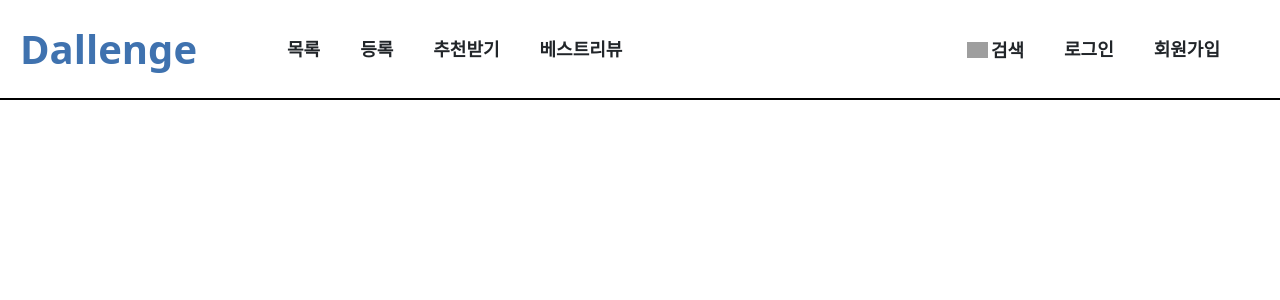
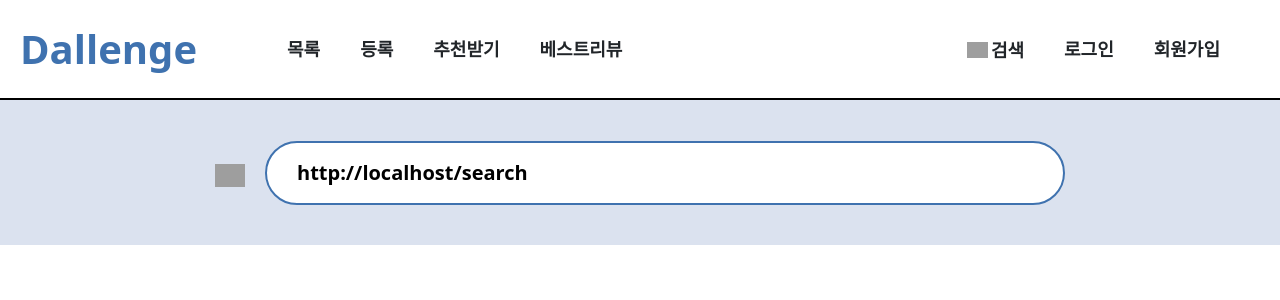
Before and after one commit to dallenge/Front, a React (Create React App) app: page /search in a window 1280 px wide. Shown: the top 300 px of the page. Built offline with nearby package versions, Linux system fonts and the light colour scheme; no server answers; grey boxes are pictures that could not be loaded.

Commit message:
:sparkles: Feat : 제목으로 검색하기 기능

```diff
--- a/src/App.tsx
+++ b/src/App.tsx
@@ -12,6 +12,7 @@ import CreateChallenge from './Routes/CreateChallenge';
 import PwEdit from './Routes/PwEdit';
 import Withdrawal from './Routes/Withdrawal';
 import ProgressChallengeEdit from './Routes/ProgressChallengeEdit';
+import SearchPage from './Routes/SearchPage';
 
 function App() {
   return (
@@ -25,11 +26,11 @@ function App() {
         <Route path="/my-page" element={<Mypage />} />
         <Route path="/challengelist" element={<ChallengeList />} />
         <Route path="/createchallenge" element={<CreateChallenge />} />
-        {/* <Route path="my-page/modify" element={<Modify />} /> */}
         <Route path="/my-page/modify/profile-edit" element={<ProfileEdit />} />
         <Route path="/my-page/modify/password-edit" element={<PwEdit />} />
         <Route path="/my-page/modify/withdrawal" element={<Withdrawal />} />
         <Route path="my-page/modify/progress-challenge-edit" element={<ProgressChallengeEdit />} />
+        <Route path="/search/*" element={<SearchPage />} />
       </Routes>
     </div>
   );
--- a/src/Components/Searchbar.tsx
+++ b/src/Components/Searchbar.tsx
@@ -1,8 +1,6 @@
 import styled from 'styled-components';
 import React, { useState, useRef, useEffect } from 'react';
 import CONSTANT_INFO from '../Constant/Constant';
-import { useNavigate } from 'react-router-dom';
-import SearchPage from '../Routes/SearchPage';
 
 const SearchbarDiv = styled.div`
   display: inline-block;
@@ -47,7 +45,6 @@ interface Props {
 export default function Searchbar({ closeBar }: Props) {
   const SEARCH_IMAGE_URL = CONSTANT_INFO.IMAGE_URL.SEARCH_IMAGE_URL;
 
-  const navigate = useNavigate();
   const [searchText, setSearchText] = useState<string>('');
 
   const inputRef = useRef<HTMLInputElement>(null);
@@ -66,8 +63,7 @@ export default function Searchbar({ closeBar }: Props) {
     if (!searchText) {
       alert('검색어를 입력해주세요');
     } else {
-      // <SearchPage searchText={searchText} />;
-      navigate(`/search?search=${searchText}`);
+      window.location.href = `/search?search=${searchText}`;
       closeBar();
     }
   };
--- a/src/Routes/SearchPage.tsx
+++ b/src/Routes/SearchPage.tsx
@@ -1,7 +1,142 @@
+import axios from 'axios';
+import { useEffect, useState } from 'react';
+import { useNavigate } from 'react-router-dom';
+import styled from 'styled-components';
+import CONSTANT_INFO from '../Constant/Constant';
+import URL from '../Url';
+
+const InputContainer = styled.div`
+  background: var(--color-sky);
+  height: 145px;
+  display: flex;
+  align-items: center;
+  justify-content: center;
+`;
+
+const Input = styled.input`
+  font-weight: bold;
+  font-size: 20px;
+  width: 800px;
+  height: 43px;
+  border-radius: 33px;
+  padding: 30px;
+  margin-left: 20px;
+  border: 2px solid var(--color-blue);
+  &: focus-visible {
+    outline: none;
+  }
+`;
+
+const Button = styled.button`
+  margin-left: 20px;
+  display: none;
+`;
+
+const Image = styled.img`
+  width: 30px;
+`;
+
 function SearchPage() {
+  const SEARCH_IMAGE_URL = CONSTANT_INFO.IMAGE_URL.SEARCH_IMAGE_URL;
+  const [searchText, setSearchText] = useState<string>('');
+
+  interface Content {
+    id: number;
+    title: String;
+    challengeCategory: String;
+    challengeLocation: String;
+    challengeDuration: String;
+    challengeImgUrl: String;
+    howManyUsersAreInThisChallenge: number;
+    challengeOwnerUser: { userName: String; email: String; userId: number };
+  }
+  const [contents, setContents] = useState<Content[]>([]);
+
+  useEffect(() => {
+    const decodeText = decodeURI(window.location.href);
+    const textIdx = decodeText.indexOf('=');
+
+    const text = decodeText.slice(textIdx + 1, decodeText.length);
+
+    setSearchText(text);
+
+    const data = JSON.stringify({
+      title: searchText,
+      category: '',
+      page: 0,
+      size: 20,
+    });
+
+    const config = {
+      method: 'get',
+      url: `${URL}/challenge/condition?title=${text}&category=&page=0&size=20`,
+      data: data,
+      headers: {
+        'Content-Type': 'application/json',
+        Authorization: 'Bearer ' + localStorage.getItem('token'),
+      },
+    };
+
+    axios(config)
+      .then((res) => {
+        console.log(res.data.content);
+        setContents(res.data.content);
+      })
+      .catch((err) => console.trace(err));
+  }, []);
+
+  const handleKeyPress = (e: React.KeyboardEvent<HTMLInputElement>) => {
+    if (e.key === 'Enter') {
+      onClickSearch();
+    }
+  };
+
+  const onClickSearch = () => {};
+
   return (
     <div>
-      <p>검색 결과 페이지</p>
+      <InputContainer>
+        <form>
+          <Image src={SEARCH_IMAGE_URL} />
+          <Input
+            type="text"
+            name="search"
+            value={searchText}
+            autoSave="off"
+            placeholder="관심있는 챌린지명을 검색해보세요!"
+            onChange={(e) => setSearchText(e.target.value)}
+            onKeyDown={handleKeyPress}
+          ></Input>
+          <Button onClick={onClickSearch}>검색</Button>
+        </form>
+      </InputContainer>
+    </div>
+  );
+}
+
+const P = styled.p`
+  display: inline-block;
+  &:hover {
+    cursor: pointer;
+    border-bottom: 1px solid rgb(97, 97, 97);
+  }
+`;
+
+function NoSearchView() {
+  const navigate = useNavigate();
+  return (
+    <div style={{ marginTop: '120px' }}>
+      <p style={{ fontSize: '100px' }}>🧘🏻</p>
+      <p style={{ fontSize: '22px', fontWeight: 'bold' }}>일치하는 검색 결과가 없습니다</p>
+      <p style={{ marginTop: '30px', fontSize: '16px', fontWeight: 'bold', color: 'rgb(97, 97, 97' }}>
+        원하는 챌린지가 없으세요?
+      </p>
+      <P
+        onClick={() => navigate('/createchallenge')}
+        style={{ marginTop: '-16px', fontSize: '16px', fontWeight: 'bold', color: 'rgb(97, 97, 97' }}
+      >
+        직접 나만의 챌린지를 만들어보세요!
+      </P>
     </div>
   );
 }
```
